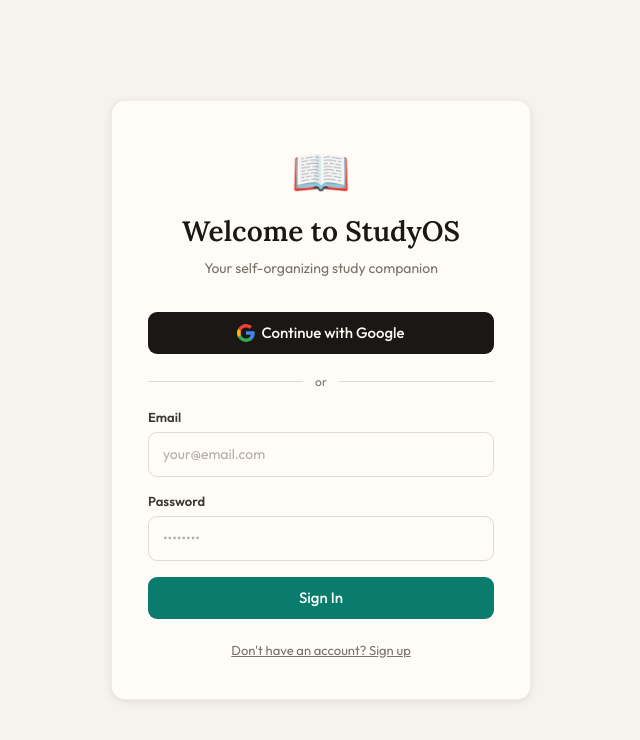
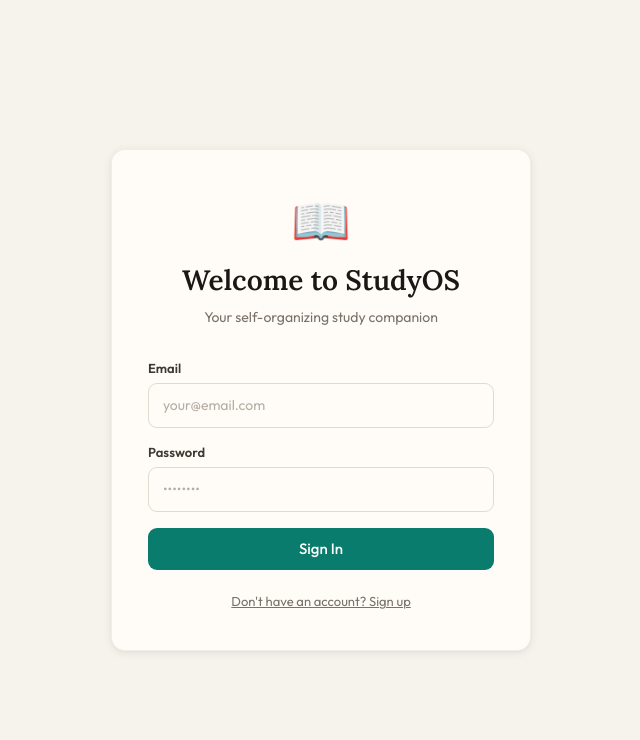
Before and after one commit to quakkkers/studyos, a React (Vite) app: page / in a window 1280 px wide. Shown: the top 740 px of the page, without its empty margins (319-959 px from the left). Built offline with nearby package versions, Linux system fonts and the light colour scheme; no server answers.

Commit message:
Updated AuthPage.jsx

```diff
--- a/src/components/AuthPage.jsx
+++ b/src/components/AuthPage.jsx
@@ -15,7 +15,8 @@
       if (mode === 'signup') {
         const { error } = await supabase.auth.signUp({ email, password });
         if (error) throw error;
-        notify('Check your email to confirm your account');
+        notify('Account created successfully! You can now sign in.');
+        setMode('signin');
       } else {
         const { error } = await supabase.auth.signInWithPassword({ email, password });
         if (error) throw error;
@@ -24,22 +25,6 @@
     } catch (error) {
       notify(error.message, 'err');
     } finally {
-      setLoading(false);
-    }
-  }
-
-  async function handleGoogleSignIn() {
-    setLoading(true);
-    try {
-      const { error } = await supabase.auth.signInWithOAuth({
-        provider: 'google',
-        options: {
-          redirectTo: 'https://quakkkers-studyos-im-zpsp.bolt.host'
-        }
-      });
-      if (error) throw error;
-    } catch (error) {
-      notify(error.message, 'err');
       setLoading(false);
     }
   }
@@ -53,27 +38,6 @@
           <p style={{fontSize:14,color:"var(--ink3)",lineHeight:1.6}}>
             Your self-organizing study companion
           </p>
-        </div>
-
-        <button
-          onClick={handleGoogleSignIn}
-          disabled={loading}
-          className="btn btn-ink btn-lg"
-          style={{width:"100%",justifyContent:"center",marginBottom:20}}
-        >
-          <svg width="18" height="18" viewBox="0 0 18 18" fill="none">
-            <path d="M17.64 9.2c0-.637-.057-1.251-.164-1.84H9v3.481h4.844c-.209 1.125-.843 2.078-1.796 2.717v2.258h2.908c1.702-1.567 2.684-3.874 2.684-6.615z" fill="#4285F4"/>
-            <path d="M9.003 18c2.43 0 4.467-.806 5.956-2.18L12.05 13.56c-.806.54-1.836.86-3.047.86-2.344 0-4.328-1.584-5.036-3.711H.957v2.332C2.438 15.983 5.482 18 9.003 18z" fill="#34A853"/>
-            <path d="M3.964 10.712c-.18-.54-.282-1.117-.282-1.71 0-.593.102-1.17.282-1.71V4.96H.957C.347 6.175 0 7.55 0 9.002c0 1.452.348 2.827.957 4.042l3.007-2.332z" fill="#FBBC05"/>
-            <path d="M9.003 3.58c1.321 0 2.508.454 3.44 1.345l2.582-2.58C13.464.891 11.427 0 9.002 0 5.482 0 2.438 2.017.957 4.958L3.964 7.29c.708-2.127 2.692-3.71 5.039-3.71z" fill="#EA4335"/>
-          </svg>
-          Continue with Google
-        </button>
-
-        <div style={{display:"flex",alignItems:"center",gap:12,marginBottom:20}}>
-          <div style={{flex:1,height:1,background:"var(--paper3)"}}/>
-          <span style={{fontSize:12,color:"var(--ink3)"}}>or</span>
-          <div style={{flex:1,height:1,background:"var(--paper3)"}}/>
         </div>
 
         <form onSubmit={handleEmailAuth} style={{display:"flex",flexDirection:"column",gap:16}}>
```
